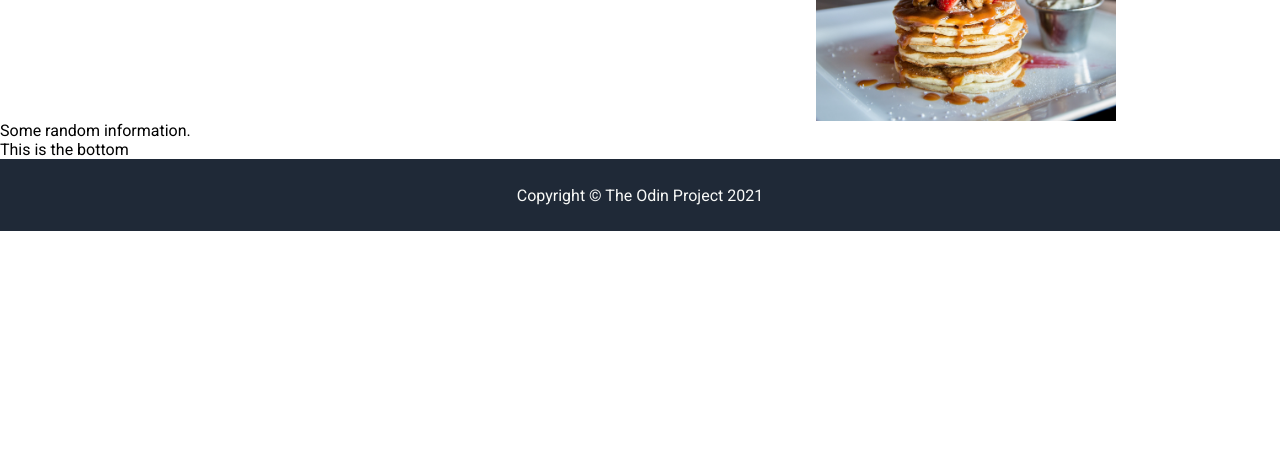
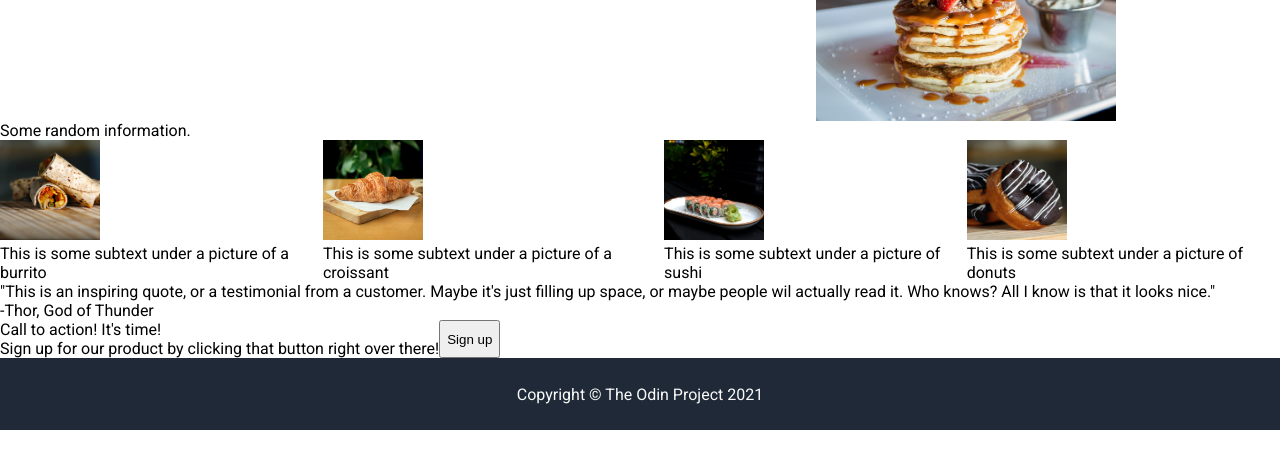
Before and after one commit to kaylanw4/landing-page, a plain HTML site: page index.html in a window 1280 px wide. Shown: the part 134-602 px from the top of the page. Drawn offline with Linux system fonts and the light colour scheme.

Commit message:
added relevant content to the page, some styling

```diff
--- a/index.html
+++ b/index.html
@@ -29,21 +29,43 @@
             <div class="top-body">
                 <div class="title">This Website is Awesome</div>
                 <div class="text">This website has some subtext that goes here under the main title. it's a smaller font and the color is lower contrast</div>
-                <button class="button">Sign up</button>
+                <button class="sign-up">Sign up</button>
             </div>
             <img src="./images/pancake.jpg" alt="pancake">
 
         </div>
 
-        <div class="mid">
+        <div class="mid-1">
             <div class="title">Some random information.</div>
             <div class="mid-body">
-
+                <div class="mid-item">
+                    <img src="./images/burrito.jpg" alt="burrito">
+                    <div class="text">This is some subtext under a picture of a burrito</div>
+                </div>
+                <div class="mid-item">
+                    <img src="./images/croissant.jpg" alt="croissant">
+                    <div class="text">This is some subtext under a picture of a croissant</div>
+                </div>
+                <div class="mid-item">
+                    <img src="./images/sushi.jpg" alt="sushi">
+                    <div class="text">This is some subtext under a picture of sushi</div>
+                </div>
+                <div class="mid-item">
+                    <img src="./images/donut.jpg" alt="donut">
+                    <div class="text">This is some subtext under a picture of donuts</div>
+                </div>
             </div>
         </div>
-
+        <div class="mid-2">
+            <div class="quote">"This is an inspiring quote, or a testimonial from a customer. Maybe it's just filling up space, or maybe people wil actually read it. Who knows? All I know is that it looks nice."</div>
+            <div class="author">-Thor, God of Thunder</div>
+        </div>
         <div class="bot">
-            This is the bottom
+            <div class="bot-body">
+                <div class="title">Call to action! It's time!</div>
+                <div class="text">Sign up for our product by clicking that button right over there!</div>
+            </div>
+            <button class="sign-up">Sign up</button>
         </div>
 
     </div>
--- a/style.css
+++ b/style.css
@@ -46,9 +46,23 @@ a {
     display: flex;
 }
 
+.bot {
+    display: flex;
+}
+
 img {
     height: auto;
     width: 300px;
+}
+
+.mid-body {
+    display: flex;
+    justify-content: center;
+}
+
+.mid-item img {
+    height: auto;
+    width: 100px;
 }
 
 .footer {
```
